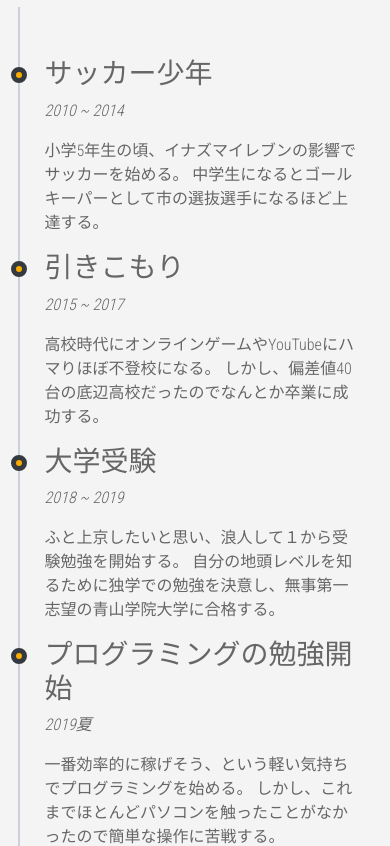
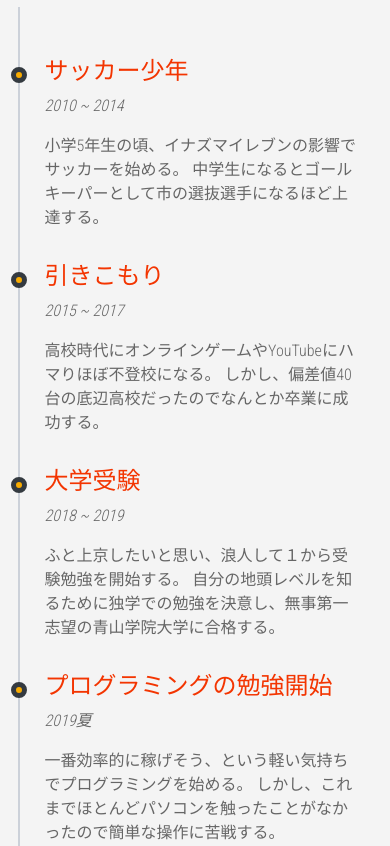
Before and after one commit to TaikiCode/react_portfolio, a React (Create React App) app: page / in a window 390 px wide. Shown: the part 1680-2526 px from the top of the page. Built offline with nearby package versions, Linux system fonts and the light colour scheme.

Commit message:
fix experience css

```diff
--- a/src/App.css
+++ b/src/App.css
@@ -231,10 +231,20 @@ nav ul li {
   font-weight: 900;
 }
 
+.topic {
+  color: var(--primary-hover-red);
+}
+
 /*------------ MEDIA ------------------*/
 @media (max-width: 768px) {
   .experience .container {
     padding-left: 0;
+  }
+  .topic {
+    font-size: 1.5rem;
+  }
+  .experience-text {
+    margin-bottom: 2rem;
   }
 
   .experience-wrapper::before {
@@ -342,10 +352,12 @@ nav ul li {
 .portfolio-wrapper .card {
   background-color: transparent;
   cursor: pointer;
+  opacity: 80%;
 }
 
 .portfolio-wrapper .card:hover {
   transform: scale(1.1, 1.1);
+  opacity: 100%;
   transition: 0.3s ease-in-out;
 }
 
--- a/src/components/Experience.js
+++ b/src/components/Experience.js
@@ -12,7 +12,7 @@ const Experience = () => {
           <div className="timeline-content">
             <h3 className="topic">サッカー少年</h3>
             <p className="font-italic">2010 ~ 2014</p>
-            <p>
+            <p className="experience-text">
               小学5年生の頃、イナズマイレブンの影響でサッカーを始める。
               中学生になるとゴールキーパーとして市の選抜選手になるほど上達する。
             </p>
@@ -24,7 +24,7 @@ const Experience = () => {
           <div className="timeline-content">
             <h3 className="topic">引きこもり</h3>
             <p className="font-italic">2015 ~ 2017</p>
-            <p>
+            <p className="experience-text">
               高校時代にオンラインゲームやYouTubeにハマりほぼ不登校になる。
               しかし、偏差値40台の底辺高校だったのでなんとか卒業に成功する。
             </p>
@@ -36,7 +36,7 @@ const Experience = () => {
           <div className="timeline-content">
             <h3 className="topic">大学受験</h3>
             <p className="font-italic">2018 ~ 2019</p>
-            <p>
+            <p className="experience-text">
               ふと上京したいと思い、浪人して１から受験勉強を開始する。
               自分の地頭レベルを知るために独学での勉強を決意し、無事第一志望の青山学院大学に合格する。
             </p>
@@ -48,7 +48,7 @@ const Experience = () => {
           <div className="timeline-content">
             <h3 className="topic">プログラミングの勉強開始</h3>
             <p className="font-italic">2019夏</p>
-            <p>
+            <p className="experience-text">
               一番効率的に稼げそう、という軽い気持ちでプログラミングを始める。
               しかし、これまでほとんどパソコンを触ったことがなかったので簡単な操作に苦戦する。
             </p>
@@ -60,7 +60,7 @@ const Experience = () => {
           <div className="timeline-content">
             <h3 className="topic">短期インターン</h3>
             <p className="font-italic">2019 ~ 現在</p>
-            <p>
+            <p className="experience-text">
               様々なイベントや短期インターンに参加。しかし、スキルがない自分にできることは少なく、無力さを痛感する。本格的にプログラミングの勉強を開始する。
             </p>
           </div>
```
